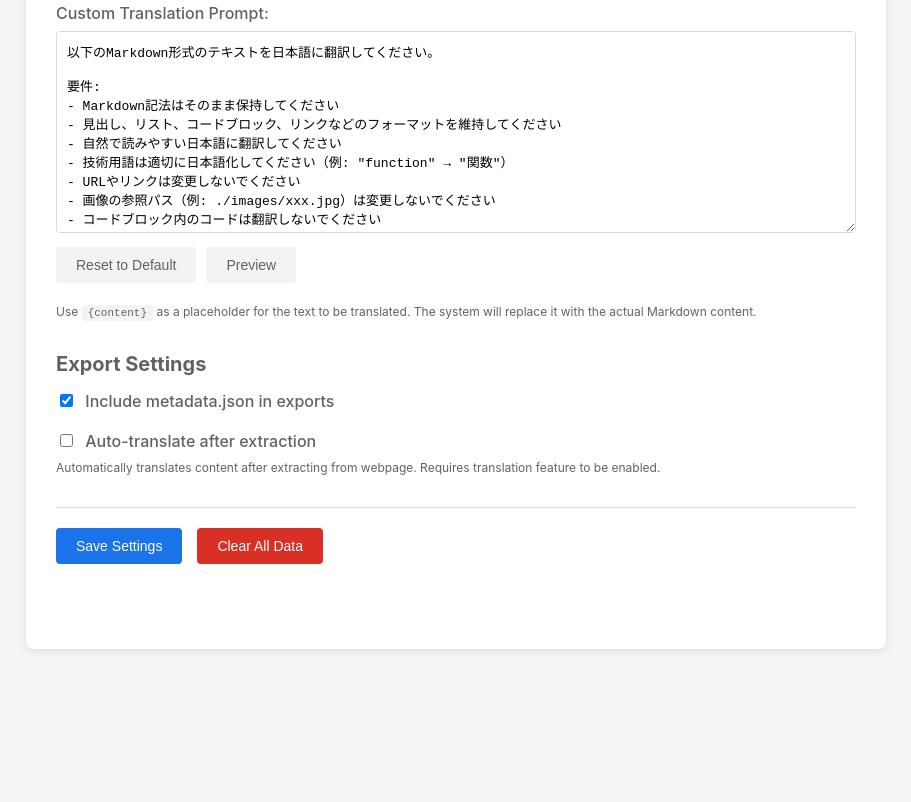
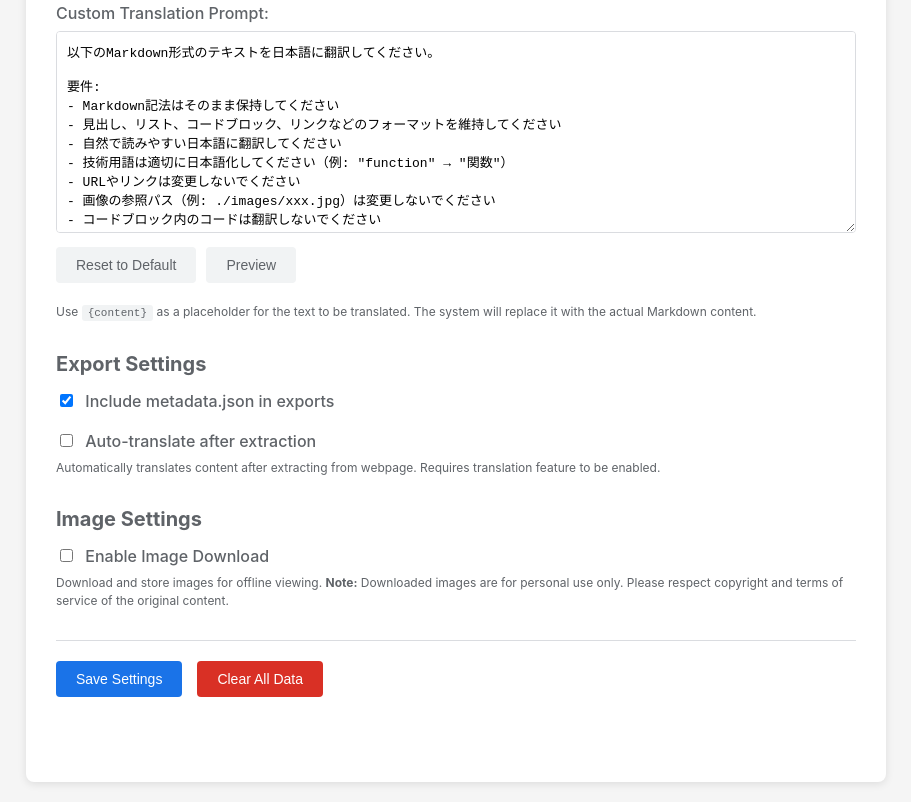
Before and after one commit to shimesaba-type0/webpage-to-markdown-extention, a browser extension: page src/options/options.html in a window 1280 px wide. Shown: the part 434-1236 px from the top of the page, without its empty margins (184-1095 px from the left). Before the commit the page ends 1103 px from the top, so only its background shows below. Drawn offline with Linux system fonts and the light colour scheme.

Commit message:
feat: Add image download consent setting (#41)
Approved by Reviewer Gamma

**Review Summary:**
- User consent mechanism properly implemented
- Copyright notice clearly displayed
- Default is opt-in (safe default)
- All CI checks passed

**Impact:**
- Addresses user copyright concerns from #35
- Provides clear legal notice
- Gives users control over image downloads
- Maintains ethical use of downloaded content

Fixes #38
Related #35

```diff
--- a/src/options/options.html
+++ b/src/options/options.html
@@ -75,6 +75,21 @@
       </div>
     </section>
 
+    <section>
+      <h2>Image Settings</h2>
+      <div class="form-group">
+        <label>
+          <input type="checkbox" id="download-images">
+          Enable Image Download
+        </label>
+        <p class="help-text">
+          Download and store images for offline viewing.
+          <strong>Note:</strong> Downloaded images are for personal use only.
+          Please respect copyright and terms of service of the original content.
+        </p>
+      </div>
+    </section>
+
     <div class="actions">
       <button id="save-btn" class="primary">Save Settings</button>
       <button id="clear-data-btn" class="danger">Clear All Data</button>
--- a/src/options/options.js
+++ b/src/options/options.js
@@ -30,7 +30,8 @@ async function loadSettings() {
     preserveOriginal: true,
     translationPrompt: DEFAULT_TRANSLATION_PROMPT,
     includeMetadata: true,
-    autoTranslate: false
+    autoTranslate: false,
+    downloadImages: false  // Issue #38: Default to disabled for user consent
   });
 
   document.getElementById('enable-translation').checked = settings.enableTranslation;
@@ -39,6 +40,7 @@ async function loadSettings() {
   document.getElementById('translation-prompt').value = settings.translationPrompt;
   document.getElementById('include-metadata').checked = settings.includeMetadata;
   document.getElementById('auto-translate').checked = settings.autoTranslate;
+  document.getElementById('download-images').checked = settings.downloadImages;
 }
 
 async function saveSettings() {
@@ -48,7 +50,8 @@ async function saveSettings() {
     preserveOriginal: document.getElementById('preserve-original').checked,
     translationPrompt: document.getElementById('translation-prompt').value,
     includeMetadata: document.getElementById('include-metadata').checked,
-    autoTranslate: document.getElementById('auto-translate').checked
+    autoTranslate: document.getElementById('auto-translate').checked,
+    downloadImages: document.getElementById('download-images').checked  // Issue #38
   };
 
   await chrome.storage.sync.set(settings);
```
Also changed, not shown: src/background/service-worker.js (+20 -6 lines).
